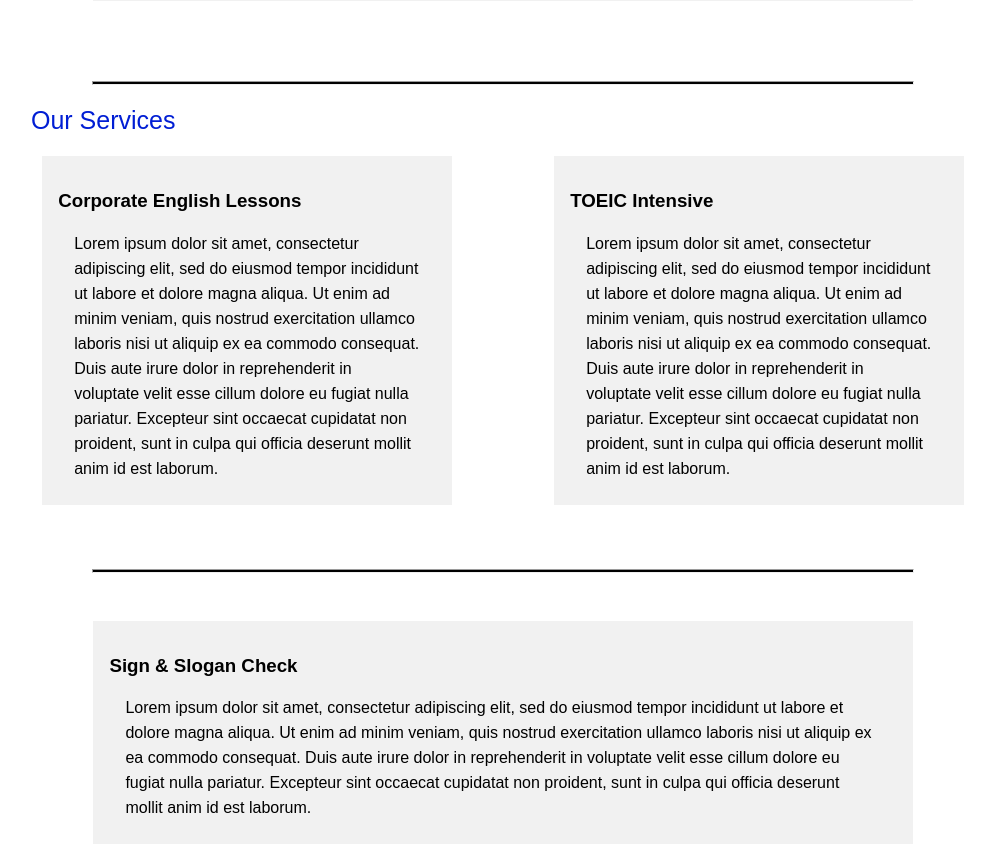
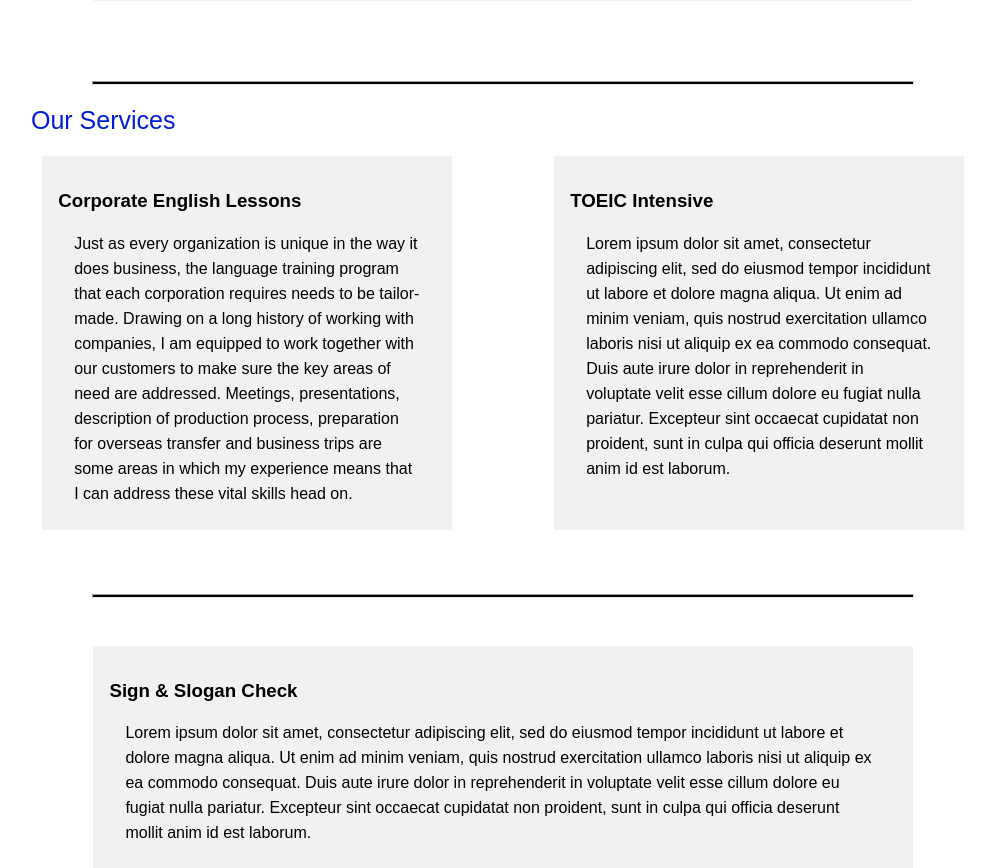
Before and after one commit to seankozen/lowrey-global-consulting, a PHP site: page / in a window 1280 px wide. Shown: the part 1095-1963 px from the top of the page, without its empty margins (137-1132 px from the left). Run offline with PHP 8.4, Linux system fonts and the light colour scheme; some web fonts are replaced.

Commit message:
height of sidebar

```diff
--- a/dist/index.77a9bc14.css
+++ b/dist/index.77a9bc14.css
@@ -120,7 +120,7 @@ body {
   flex-direction: column;
   justify-content: flex-start;
   width: 100vw;
-  min-height: 100vh;
+  max-height: 100vh;
   margin-top: 0;
   padding-left: 0;
   display: flex;
--- a/index.html
+++ b/index.html
@@ -116,13 +116,13 @@
           <div class="section-card">
             <h3>Corporate English Lessons</h3>
             <p>
-              Lorem ipsum dolor sit amet, consectetur adipiscing elit, sed do
-              eiusmod tempor incididunt ut labore et dolore magna aliqua. Ut
-              enim ad minim veniam, quis nostrud exercitation ullamco laboris
-              nisi ut aliquip ex ea commodo consequat. Duis aute irure dolor in
-              reprehenderit in voluptate velit esse cillum dolore eu fugiat
-              nulla pariatur. Excepteur sint occaecat cupidatat non proident,
-              sunt in culpa qui officia deserunt mollit anim id est laborum.
+              Just as every organization is unique in the way it does business, the language
+              training program that each corporation requires needs to be tailor-made.
+              Drawing on a long history of working with companies, I am equipped to work together
+              with our customers to make sure the key areas of need are addressed.
+              Meetings, presentations, description of production process, preparation
+              for overseas transfer and business trips are some areas in which my experience
+              means that I can address these vital skills head on.
             </p>
           </div>
           <div class="section-card">
--- a/src/css/styles.css
+++ b/src/css/styles.css
@@ -142,7 +142,7 @@ body {
   position: fixed;
   top: 0;
   right: 0;
-  min-height: 100vh;
+  max-height: 100vh;
   width: 100vw;
   z-index: 400;
   background-color: var(--sidebar-background-color);
```
Also changed, not shown: dist/index.html (+7 -7 lines), 1 other file.
